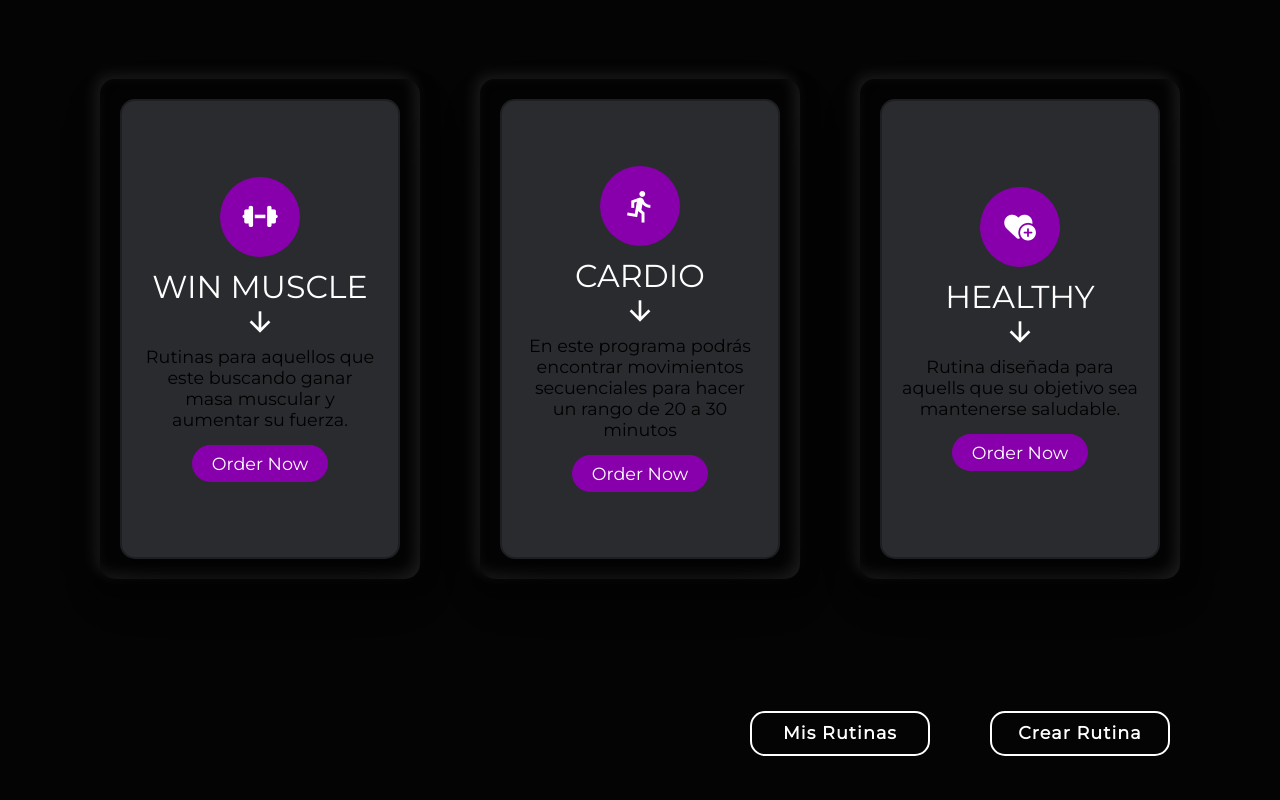
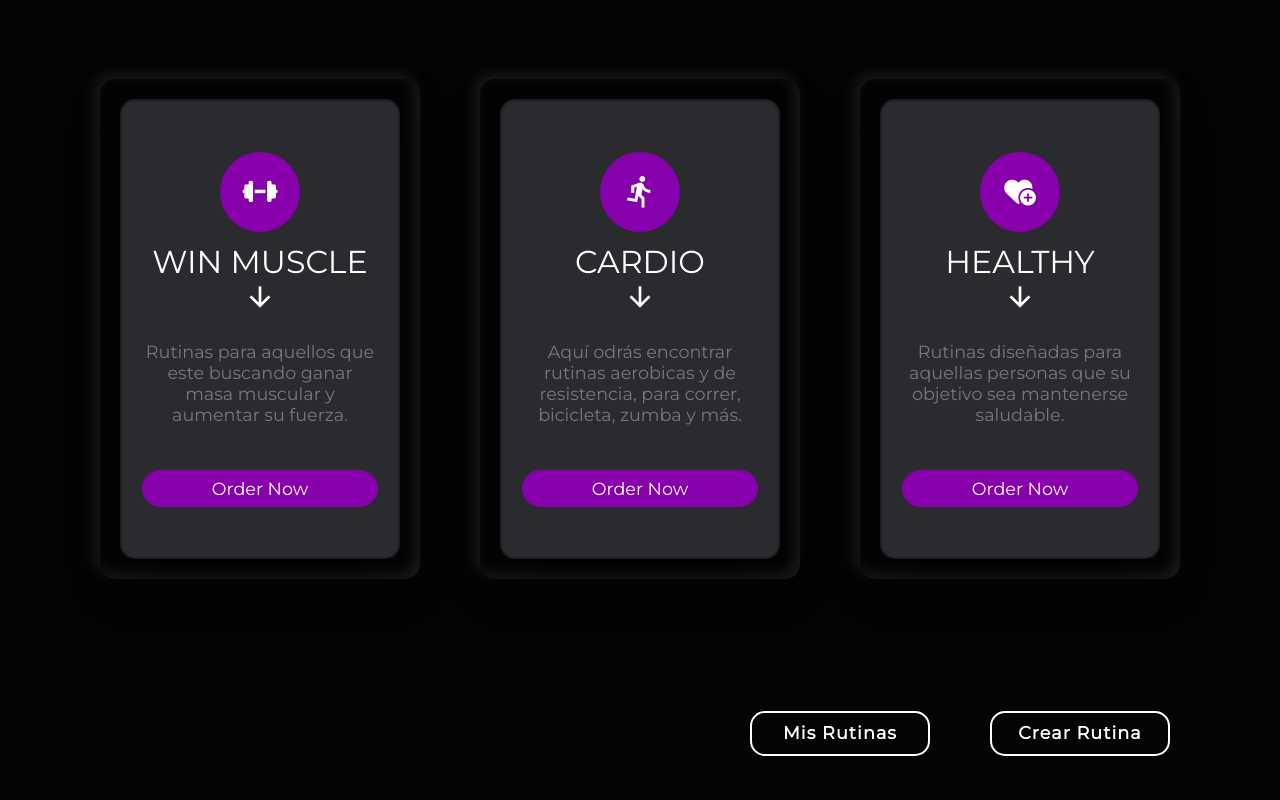
Before and after one commit to Tintaa307/tavross, a React (Vite) app: page / in a window 1280 px wide. Shown: the part 1040-1840 px from the top of the page. Built offline with nearby package versions, Linux system fonts and the light colour scheme; a web font is replaced by a local one.

Commit message:
coreccion rutines

```diff
--- a/src/components/calculadora/Calculadora.jsx
+++ b/src/components/calculadora/Calculadora.jsx
@@ -32,7 +32,7 @@ const Calculadora = () => {
           <h1>Calculadora de RM</h1>
           <p>
             Calcula tu meta de resistencia muscular. <br /> <br />{" "}
-            <span>Todo en KG</span>
+            <span>Expresado en KG</span>
           </p>
         </div>
         <div className="container-form">
--- a/src/components/calculadora/calculadora.css
+++ b/src/components/calculadora/calculadora.css
@@ -33,6 +33,7 @@
   display: flex;
   text-align: center;
   justify-content: center;
+  font-size: 1.5rem;
 }
 
 .section-calculadora .container-calculadora .container-form {
--- a/src/components/graphics/graphics.css
+++ b/src/components/graphics/graphics.css
@@ -72,6 +72,7 @@
 }
 
 .container-section-graphics .container-graphics-info .graphics {
+  border: 0ch;
 }
 
 .container-section-graphics .container-graphics-info .graphics .graphic {
--- a/src/components/register/Register.jsx
+++ b/src/components/register/Register.jsx
@@ -72,6 +72,7 @@ const Register = () => {
             {({ errors, touched, handleChange, values }) => (
               <Form className="form" autoComplete="off">
                 <h2 className="title">REGISTRARSE</h2>
+                <p>Registrate ahora para acceder a beneficios increibles</p>
                 <div className="input-div one ">
                   <div className="i">
                     <i className="fa fa-envelope"></i>
--- a/src/components/register/register.css
+++ b/src/components/register/register.css
@@ -16,7 +16,7 @@
   margin: auto;
   margin-top: 2rem;
   border-radius: 3rem;
-  box-shadow: 0 0 20px var(--color-main);
+  box-shadow: 0 0 20px #fff;
 }
 
 .container-register .container-content-register .container-login-img {
@@ -53,6 +53,10 @@
   font-size: 2rem;
 }
 
+.container-register .container-content-register .container-form .form p {
+  color: rgba(255, 255, 255, 0.365);
+}
+
 .container-register .container-content-register .container-form .form .input {
   width: 320px;
   height: 50px;
@@ -74,7 +78,8 @@
 
 .container-register .container-content-register .container-form .error {
   padding-top: 0.5rem;
-  color: #fff;
+  font-weight: 900;
+  color: red;
 }
 
 .container-register .container-content-register .container-form button {
@@ -87,6 +92,11 @@
   border-radius: 10px;
   margin-top: 2rem;
   cursor: pointer;
+  transition: 0.5s;
+}
+
+.container-register .container-content-register .container-form button:hover {
+  background-color: var(--color-main);
 }
 
 .container-register
@@ -97,6 +107,7 @@
   margin-top: 1.3rem;
   color: #fff;
   font-size: 0.9rem;
+  letter-spacing: 1px;
 }
 
 .container-register
--- a/src/components/rutines/Rutines.jsx
+++ b/src/components/rutines/Rutines.jsx
@@ -24,12 +24,14 @@ const Rutines = () => {
         <div className="card">
           <div className="box">
             <div className="content">
+              <div className="container-rut-data">
                 <div className="icon">
                   <i class="fa-solid fa-dumbbell" aria-hidden="true"></i>
                 </div>
                 <h3>WIN MUSCLE</h3>
                 <div className="container-arrow">
                   <i class="ri-arrow-down-line"></i>
+                </div>
               </div>
               <div className="container-descrip">
                 Rutinas para aquellos que este buscando ganar masa muscular y
@@ -43,6 +45,7 @@ const Rutines = () => {
         <div className="card">
           <div className="box">
             <div className="content">
+              <div className="container-rut-data">
                 <div className="icon">
                   <i class="ri-run-line" aria-hidden="true"></i>
                 </div>
@@ -50,9 +53,10 @@ const Rutines = () => {
                 <div className="container-arrow">
                   <i class="ri-arrow-down-line"></i>
                 </div>
+              </div>
               <div className="container-descrip">
-                En este programa podrás encontrar movimientos secuenciales para
-                hacer un rango de 20 a 30 minutos
+                Aquí odrás encontrar rutinas aerobicas y de resistencia, para
+                correr, bicicleta, zumba y más.
               </div>
               <a href="#">Order Now</a>
             </div>
@@ -62,6 +66,7 @@ const Rutines = () => {
         <div className="card">
           <div className="box">
             <div className="content">
+              <div className="container-rut-data">
                 <div className="icon">
                   <i class="fa-solid fa-heart-circle-plus"></i>
                 </div>
@@ -69,9 +74,10 @@ const Rutines = () => {
                 <div className="container-arrow">
                   <i class="ri-arrow-down-line"></i>
                 </div>
+              </div>
               <div className="container-descrip">
-                Rutina diseñada para aquells que su objetivo sea mantenerse
-                saludable.
+                Rutinas diseñadas para aquellas personas que su objetivo sea
+                mantenerse saludable.
               </div>
               <a href="#">Order Now</a>
             </div>
--- a/src/components/rutines/rutines.css
+++ b/src/components/rutines/rutines.css
@@ -74,7 +74,7 @@
   flex-direction: column;
 }
 
-.container-section-rutines .card .box .content .icon {
+.container-section-rutines .card .box .content .container-rut-data .icon {
   position: relative;
   width: 80px;
   height: 80px;
@@ -87,26 +87,51 @@
   margin-bottom: 10px;
 }
 
-.container-section-rutines .card .box .content .icon .ri-run-line {
+.container-section-rutines
+  .card
+  .box
+  .content
+  .container-rut-data
+  .icon
+  .ri-run-line {
   color: #fff;
   font-size: 2em;
 }
 
-.container-section-rutines .card .box .content .icon .fa-dumbbell {
+.container-section-rutines
+  .card
+  .box
+  .content
+  .container-rut-data
+  .icon
+  .fa-dumbbell {
   color: #fff;
   font-size: 1.6em;
 }
 
-.container-section-rutines .card .box .content .icon .fa-heart-circle-plus {
+.container-section-rutines
+  .card
+  .box
+  .content
+  .container-rut-data
+  .icon
+  .fa-heart-circle-plus {
   color: #fff;
   font-size: 1.6em;
 }
 
-.container-section-rutines .card .box .content {
+.container-section-rutines .card .box .content .container-rut-data {
   display: flex;
   flex-direction: column;
   justify-content: center;
   align-items: center;
+}
+
+.container-section-rutines .card .box .content .container-descrip {
+  color: rgba(255, 255, 255, 0.365);
+  text-align: center;
+  margin-top: 20px;
+  margin-bottom: 30px;
 }
 
 .container-section-rutines .card .box .content h3 {
@@ -146,6 +171,7 @@
   padding: 8px 20px;
   background: var(--color-main);
   margin-top: 15px;
+  text-align: center;
   border-radius: 20px;
   text-decoration: none;
   color: #fff;
```
Also changed, not shown: src/components/graphics/graphic.tsx (deleted, +0 -44 lines). Lines whose indentation alone changed are shown as unchanged.
